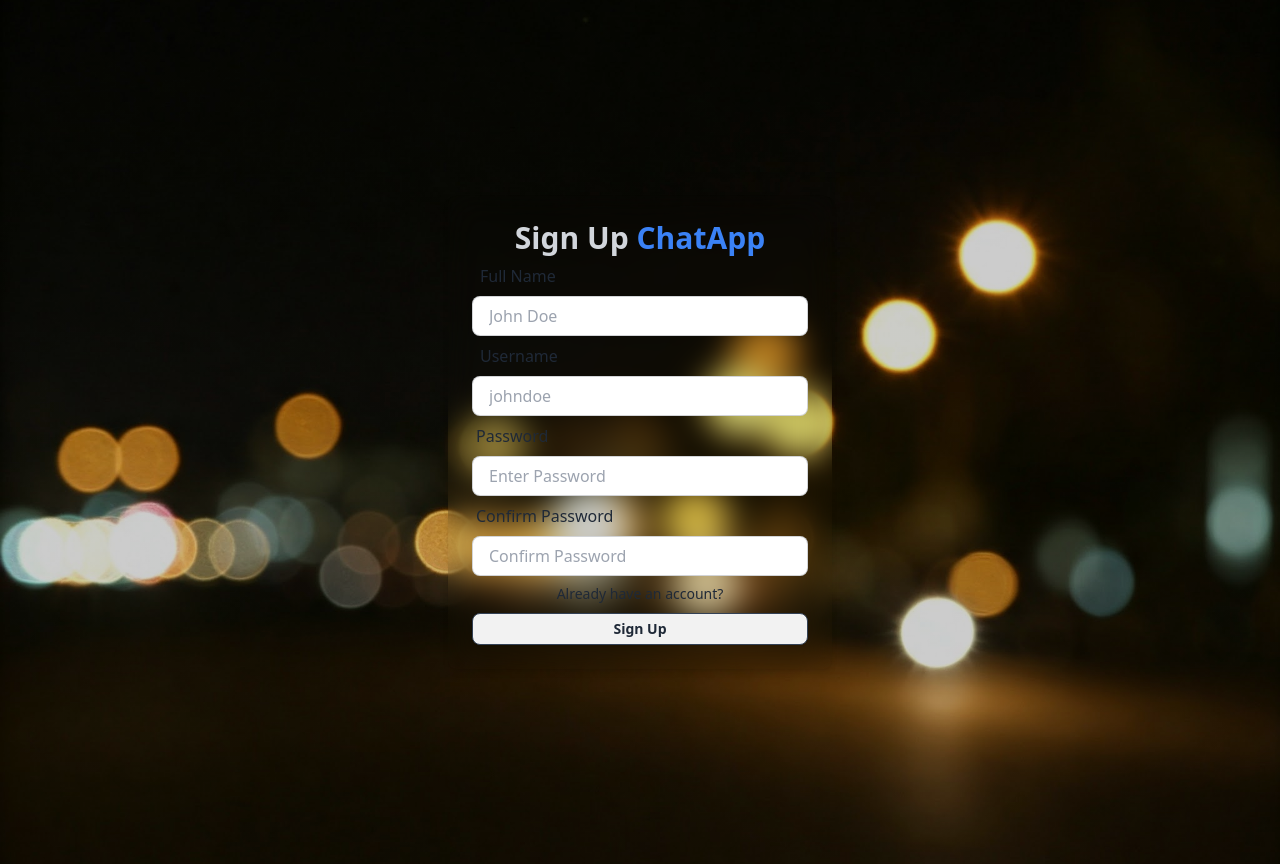
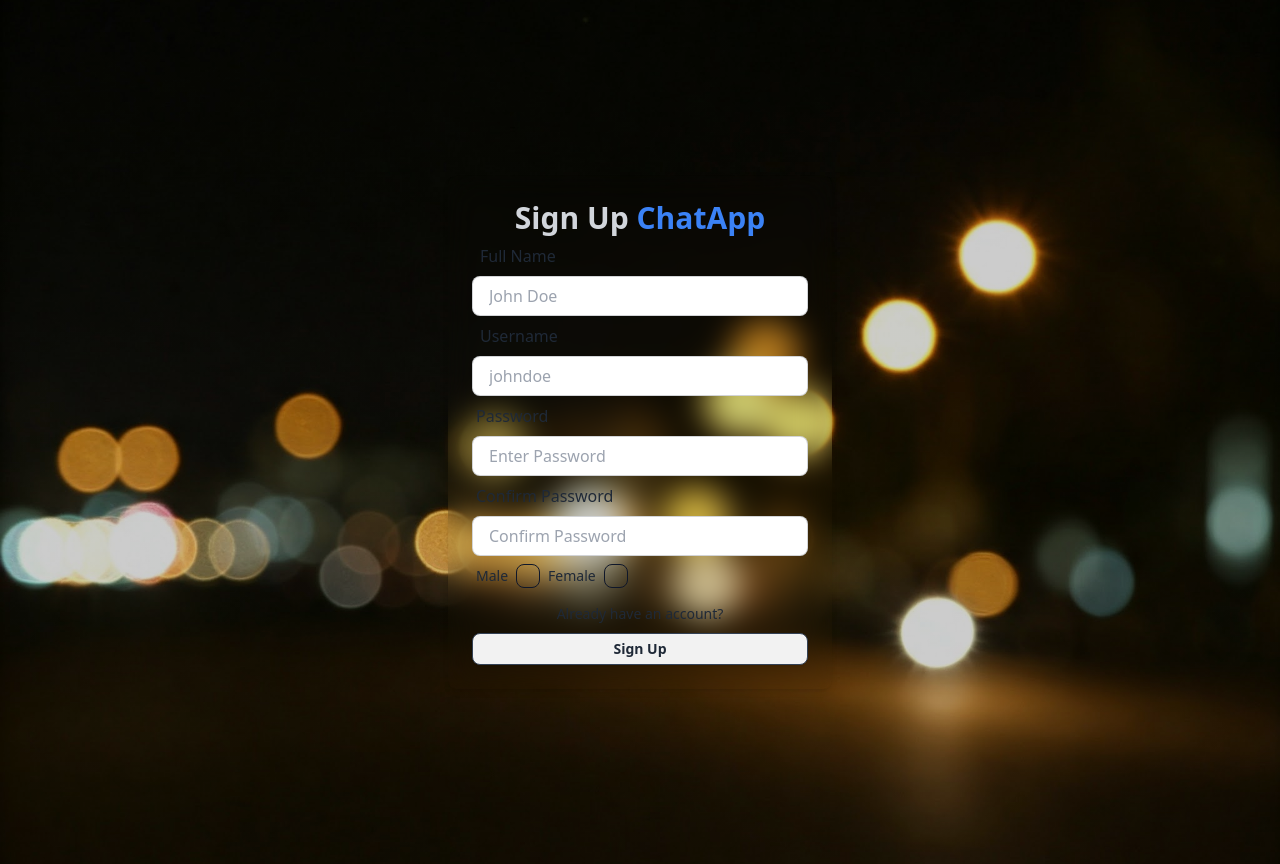
Before and after one commit to LionelP1/chat-app, a React (Vite) app in the folder frontend/: page / in a window 1280 px wide. Built offline with nearby package versions, Linux system fonts and the light colour scheme.

Commit message:
Created gender checkbox component for sign up

```diff
--- /dev/null
+++ b/frontend/src/pages/signup/GenderCheckbox.jsx
@@ -0,0 +1,21 @@
+import React from 'react';
+
+const GenderCheckbox = () => {
+	return (
+		<div className='flex'>
+			<div className='form-control'>
+				<label className={`label gap-2 cursor-pointer`}>
+					<span className='label-text'>Male</span>
+					<input type='checkbox' className='checkbox border-slate-900' />
+				</label>
+			</div>
+			<div className='form-control'>
+				<label className={`label gap-2 cursor-pointer`}>
+					<span className='label-text'>Female</span>
+					<input type='checkbox' className='checkbox border-slate-900' />
+				</label>
+			</div>
+		</div>
+	);
+};
+export default GenderCheckbox;
--- a/frontend/src/pages/signup/SignUp.jsx
+++ b/frontend/src/pages/signup/SignUp.jsx
@@ -1,4 +1,5 @@
-import React from 'react'
+import React from 'react';
+import GenderCheckbox from "./GenderCheckbox";
 
 const SignUp = () => {
   return (
@@ -53,7 +54,7 @@
 						/>
 					</div>
 
-					{/* <GenderCheckbox /> */}
+					<GenderCheckbox />
 
           <a className='text-sm hover:underline hover:text-blue-600 mt-2 inline-block' href='#'>
    						Already have an account?
```
